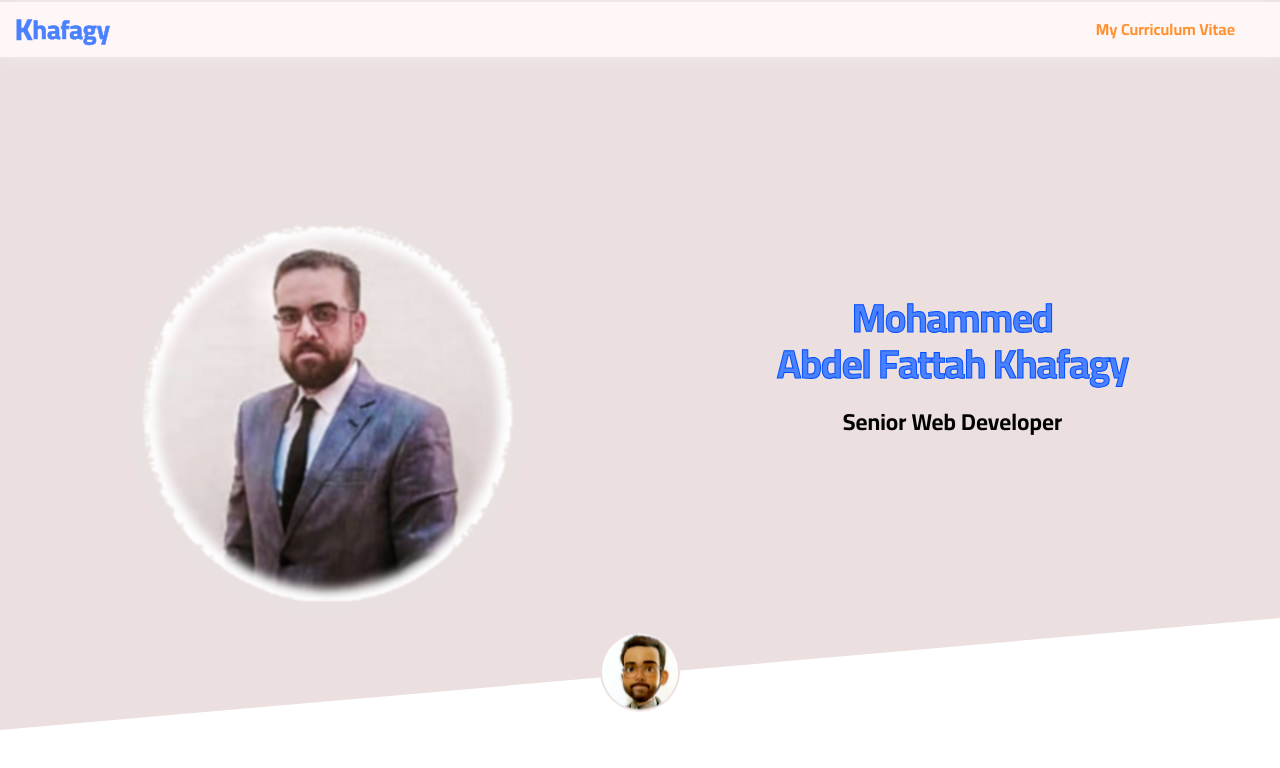
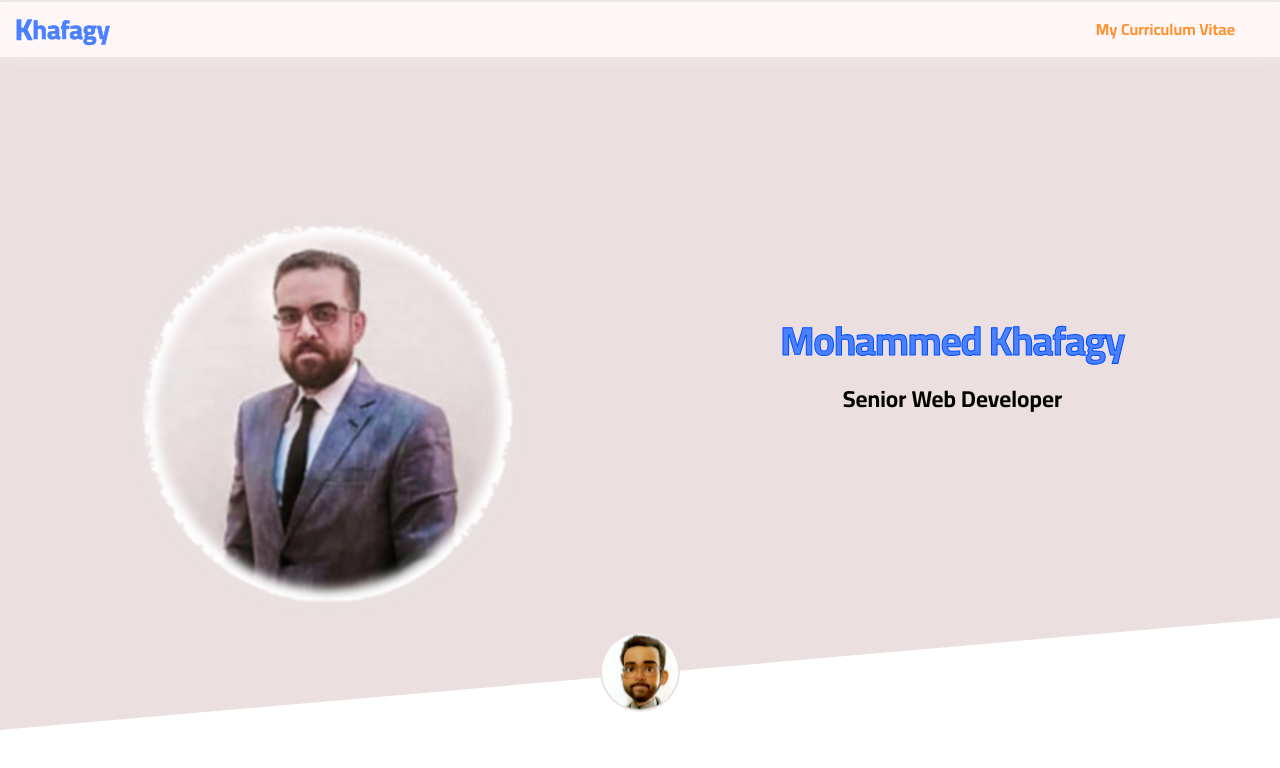
Before and after one commit to Mohammed-Khafagy/My_Curriculum_Vitae, a plain HTML site: page index.html in a window 1280 px wide. Drawn offline with Linux system fonts and the light colour scheme.

Commit message:
Add files via upload

```diff
--- a/index.html
+++ b/index.html
@@ -30,7 +30,7 @@
                 <img class='imgs' src="imgs/MK.png" alt="">
             </div>
             <div class="text">
-                <h1>Mohammed <br>Abdel Fattah Khafagy</h1>
+                <h1>Mohammed Khafagy</h1>
                 <p>
                     Senior Web Developer
                 </p>
```
